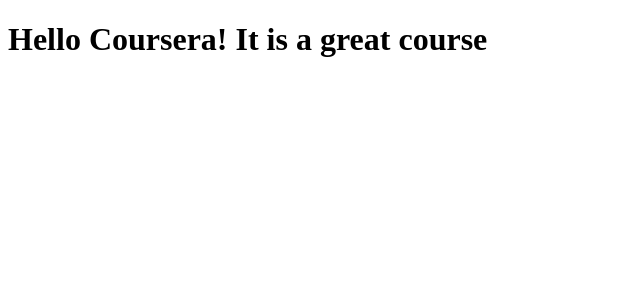
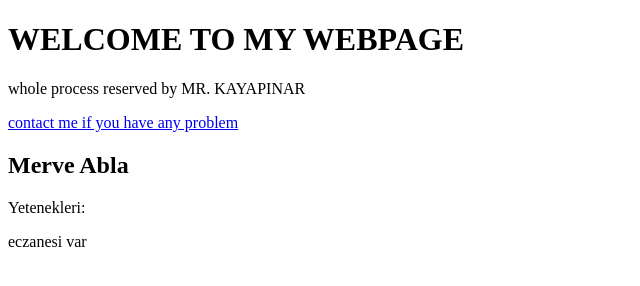
Before and after one commit to mhasan1775/coursera-test, a plain HTML site: page site/index.html in a window 1280 px wide. Shown: the whole page, without its empty margins (0-640 px from the left). Drawn offline with Linux system fonts and the light colour scheme.

Commit message:
merve abla için

```diff
--- a/site/index.html
+++ b/site/index.html
@@ -4,6 +4,11 @@
 	<title>Hello Coursera!</title>
 </head>
 <body>
-<h1>Hello Coursera! It is a great course</h1>
+<h1>WELCOME TO MY WEBPAGE</h1>
+<p> whole process reserved by MR. KAYAPINAR</p>
+<a href="mhasankayapinar@gmail.com"> contact me if you have any problem </a>
+<h2>Merve Abla</h2>
+<p>Yetenekleri:</p>
+<div>eczanesi var </div>
 </body>
 </html>
```
